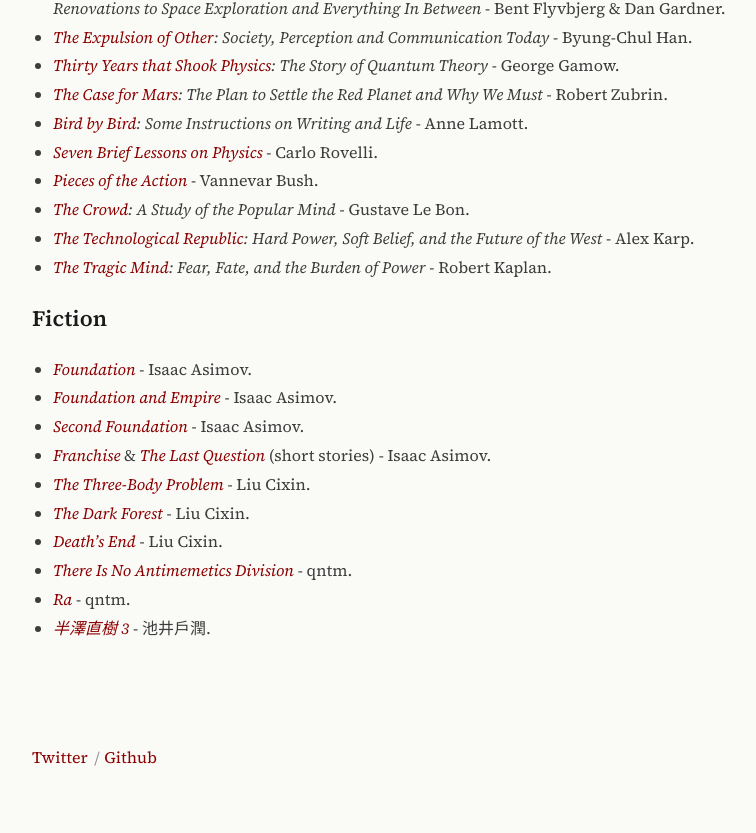
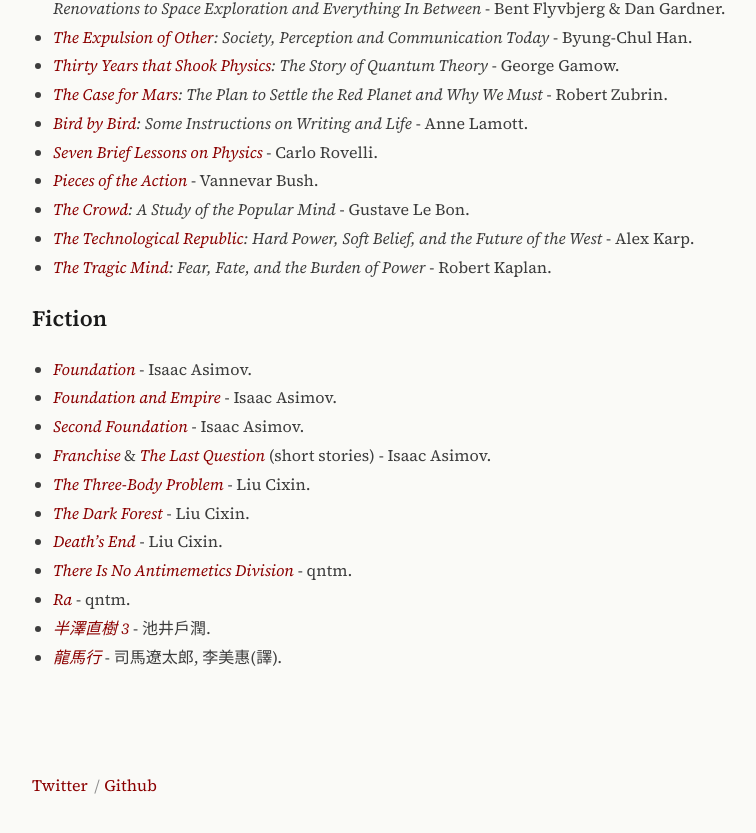
Before and after one commit to guiltygyoza/new-blog, a Jekyll site: the page built from _pages/bookshelf.markdown, in a window 1280 px wide and 900 px high, scrolled down 3167 px. Shown: the top 833 px of the window, without its empty margins (238-994 px from the left). Built offline with Jekyll 4.4.1, drawn with Linux system fonts in a browser that asks for light colours.

Commit message:
add book

```diff
--- a/_pages/bookshelf.markdown
+++ b/_pages/bookshelf.markdown
@@ -95,3 +95,4 @@
 - *[There Is No Antimemetics Division](https://www.goodreads.com/book/show/54870256-there-is-no-antimemetics-division){:target="_blank"}* - qntm.
 - *[Ra](https://www.goodreads.com/book/show/57891607-ra){:target="_blank"}* - qntm.
 - *[半澤直樹 3](https://www.eslite.com/product/1001125622824695){:target="_blank"}* - 池井戶潤.
+- *[龍馬行](https://www.books.com.tw/products/0010691127){:target="_blank"}* - 司馬遼太郎, 李美惠(譯).
```
